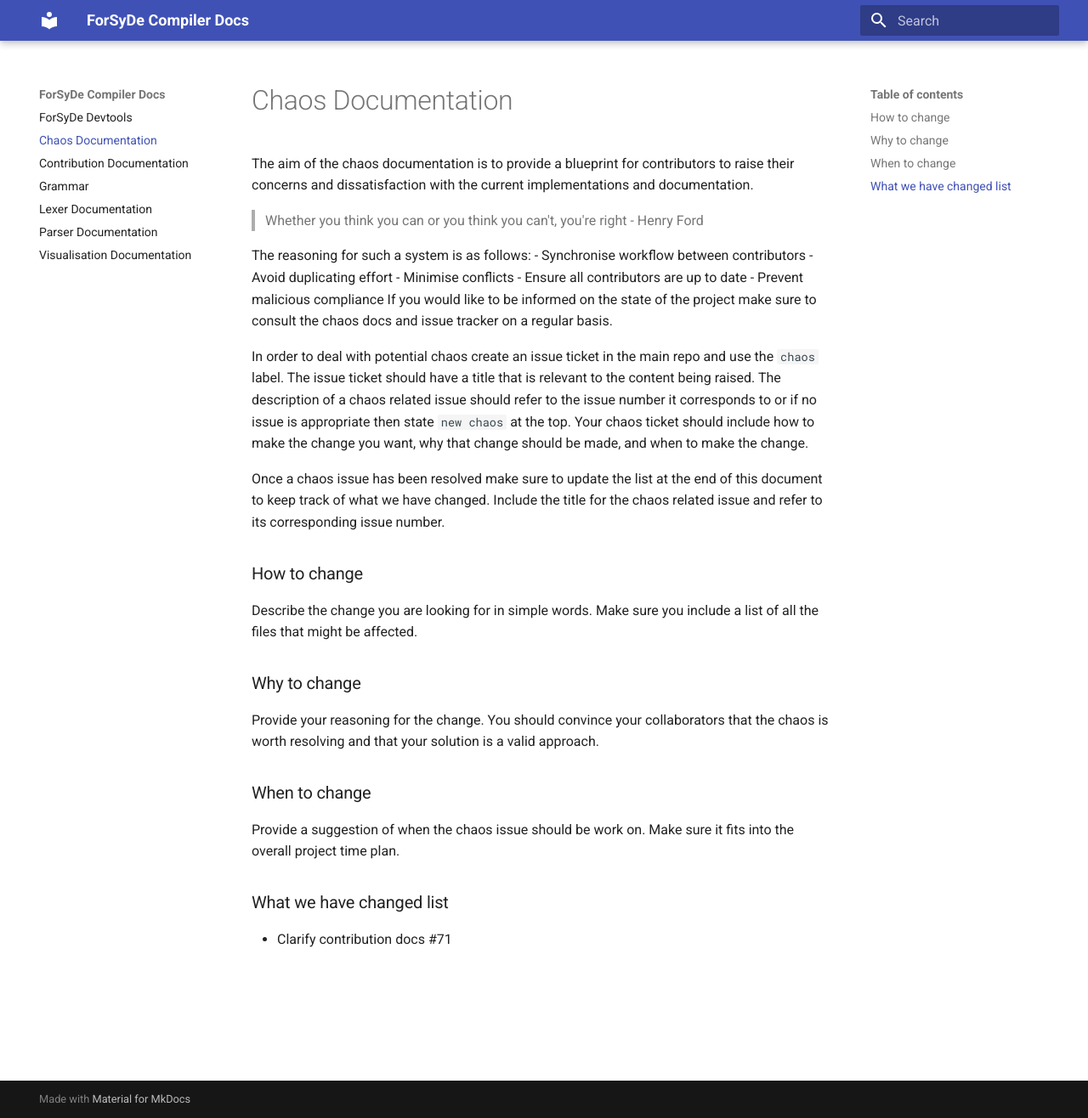
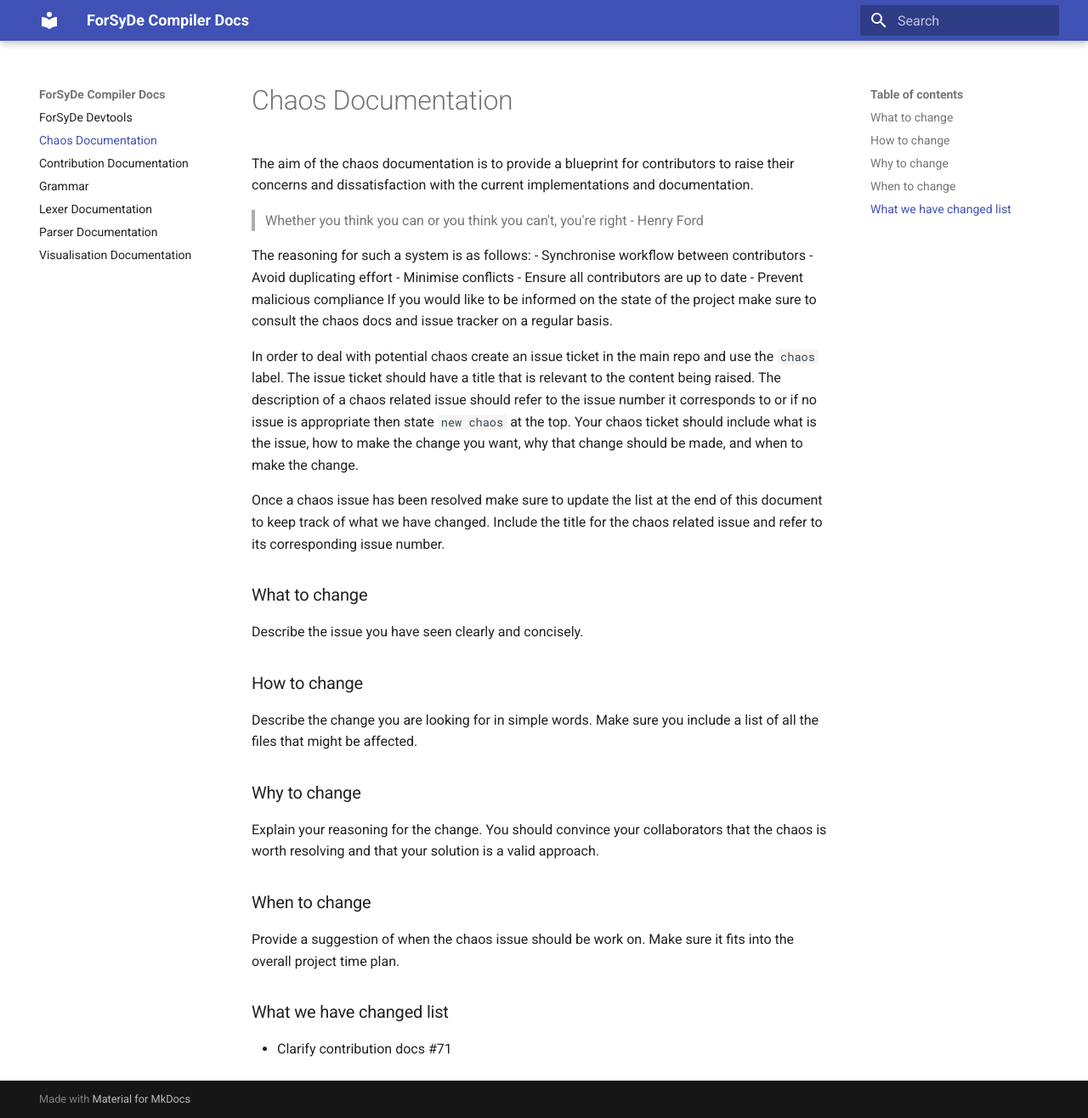
Before and after one commit to sthaeron/forsyde-devtools, an MkDocs documentation site: the page built from docs/chaos.md, in a window 1280 px wide and 1316 px high. Shown: the whole window at 85% size. Built offline with MkDocs 1.6.1 and Material for MkDocs 9.7.7, drawn with Linux system fonts in a browser that asks for light colours.

Commit message:
Polish structure in chaos docs

```diff
--- a/docs/chaos.md
+++ b/docs/chaos.md
@@ -12,13 +12,15 @@ The reasoning for such a system is as follows:
 - Prevent malicious compliance
 If you would like to be informed on the state of the project make sure to consult the chaos docs and issue tracker on a regular basis.
 
-In order to deal with potential chaos create an issue ticket in the main repo and use the `chaos` label. The issue ticket should have a title that is relevant to the content being raised. The description of a chaos related issue should refer to the issue number it corresponds to or if no issue is appropriate then state `new chaos` at the top. Your chaos ticket should include how to make the change you want, why that change should be made, and when to make the change.
+In order to deal with potential chaos create an issue ticket in the main repo and use the `chaos` label. The issue ticket should have a title that is relevant to the content being raised. The description of a chaos related issue should refer to the issue number it corresponds to or if no issue is appropriate then state `new chaos` at the top. Your chaos ticket should include what is the issue, how to make the change you want, why that change should be made, and when to make the change.
 
 Once a chaos issue has been resolved make sure to update the list at the end of this document to keep track of what we have changed. Include the title for the chaos related issue and refer to its corresponding issue number.
+### What to change
+Describe the issue you have seen clearly and concisely.
 ### How to change
 Describe the change you are looking for in simple words. Make sure you include a list of all the files that might be affected.
 ### Why to change
-Provide your reasoning for the change. You should convince your collaborators that the chaos is worth resolving and that your solution is a valid approach.
+Explain your reasoning for the change. You should convince your collaborators that the chaos is worth resolving and that your solution is a valid approach.
 ### When to change
 Provide a suggestion of when the chaos issue should be work on. Make sure it fits into the overall project time plan.
 ### What we have changed list
```
